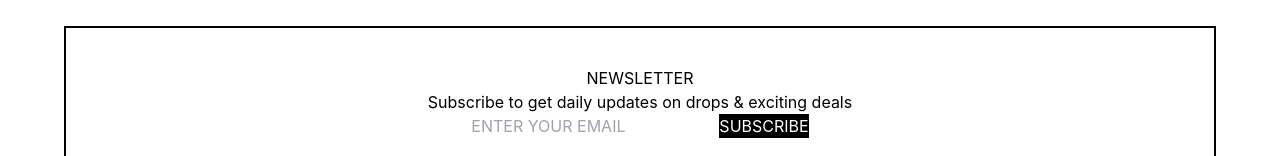
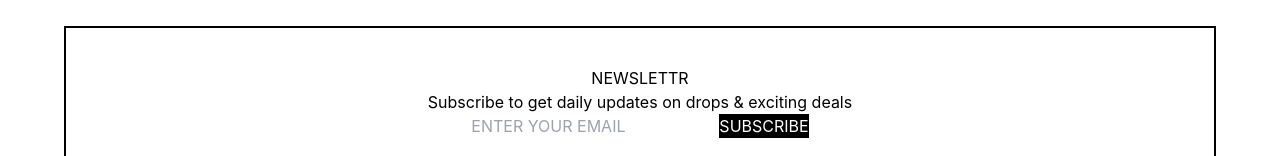
Before and after one commit to adeoye99/artsy-ap, a React (Create React App) app: page / in a window 1280 px wide. Shown: the part 4948-5104 px from the top of the page. Built offline with nearby package versions, Linux system fonts and the light colour scheme; a web font is replaced by a local one.

Commit message:
adjusted the subcribe side

```diff
--- a/src/Component/Subscribe.jsx
+++ b/src/Component/Subscribe.jsx
@@ -4,7 +4,7 @@ const Subscribe = () => {
   return (
     <>
        <div className=' md:border-2 border-black w-[90%] mx-auto text-center mt-[10%] h-[50%] min-h-[50%] py-[3%]'>
-           <h1>NEWSLETTER</h1>
+           <h1>NEWSLETTR</h1>
            <p>Subscribe to get daily updates on drops & exciting deals </p>
            <div className=''>
               <input
```
